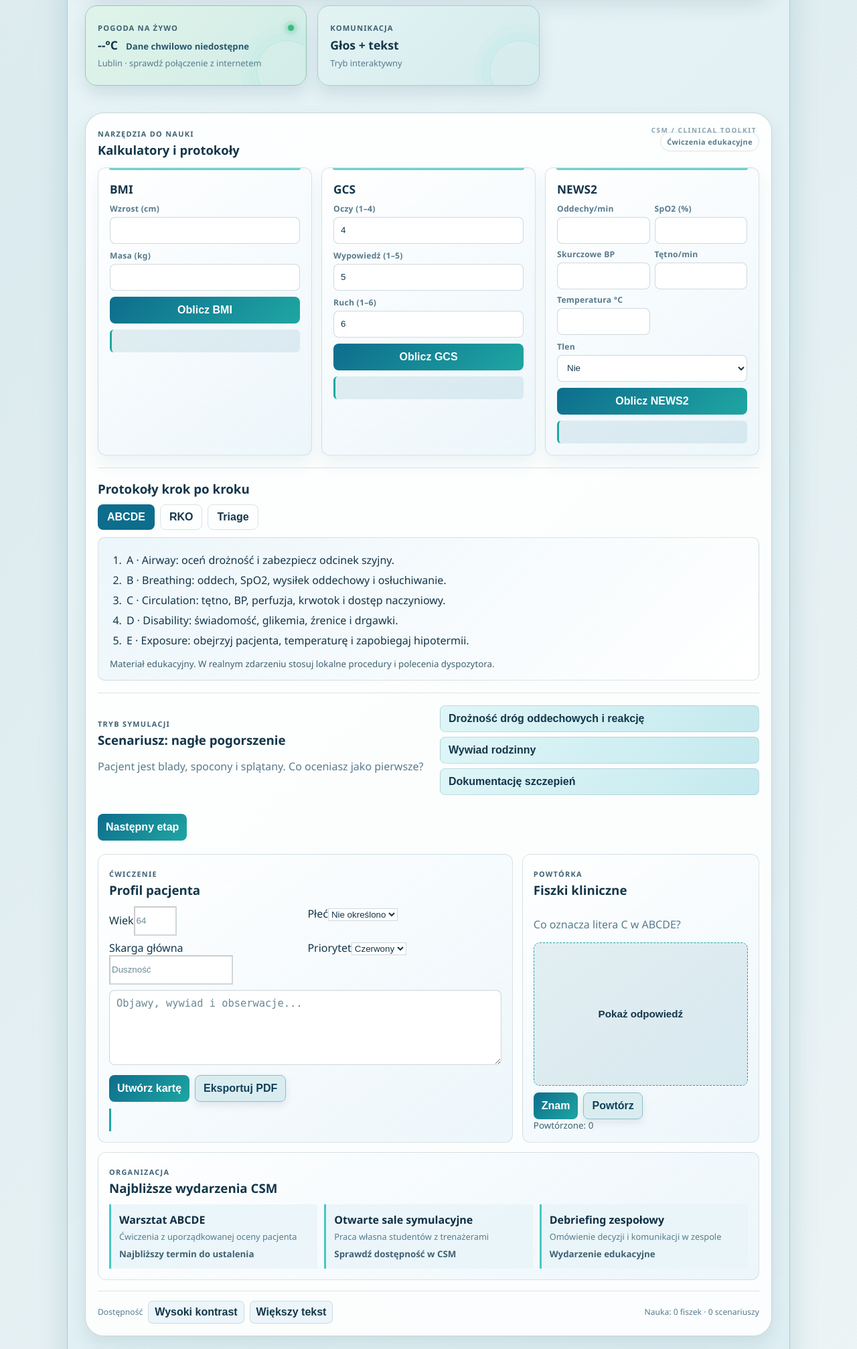
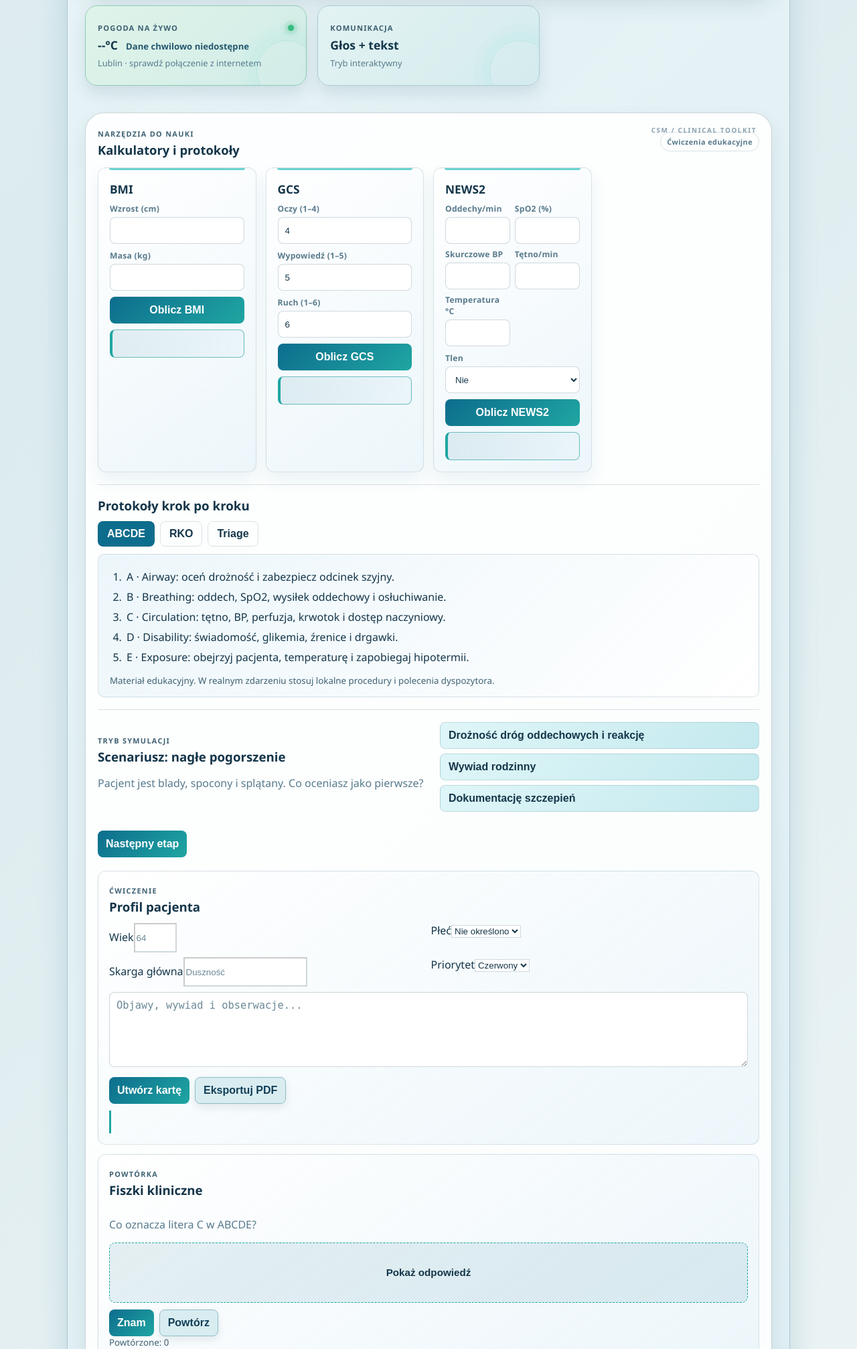
Before and after one commit to coobadzik2-hub/CSMek-Ai, a FastAPI app: page / in a window 1280 px wide. Shown: the part 2453-4467 px from the top of the page at 67% size. Run offline with FastAPI, Linux system fonts and the light colour scheme; data that the repository does not hold is empty.

Commit message:
Enhance patient profile and tool interactions

```diff
--- a/web_app/static/styles.css
+++ b/web_app/static/styles.css
@@ -156,8 +156,13 @@ button, input, textarea { min-height: 44px; }
 .clinical-tools { order: 4; position: relative; margin-top: 18px; overflow: hidden; }
 .clinical-tools::before { content: "CSM / CLINICAL TOOLKIT"; position: absolute; top: 18px; right: 22px; color: var(--muted); font-size: .62rem; font-weight: 800; letter-spacing: .16em; opacity: .7; }
 .tool-disclaimer { padding: 6px 9px; border: 1px solid var(--line); border-radius: 999px; color: var(--muted); font-size: .68rem; font-weight: 700; letter-spacing: .04em; }
-.tool-grid { display: grid; grid-template-columns: repeat(3, minmax(0, 1fr)); gap: 14px; }
-.tool-card { position: relative; display: grid; gap: 9px; align-content: start; padding: 17px; border: 1px solid var(--line); border-radius: 12px; background: linear-gradient(145deg, var(--panel-strong), var(--panel-soft)); box-shadow: 0 12px 24px rgba(14, 109, 141, .08); }
+.tool-grid { display: grid; grid-template-columns: repeat(4, minmax(0, 1fr)); gap: 14px; }
+.tool-card, .patient-card, .flashcard-card, .events-card { animation: toolCardIn .55s cubic-bezier(.2,.75,.25,1) both; }
+.tool-card { position: relative; display: grid; gap: 9px; align-content: start; padding: 17px; border: 1px solid var(--line); border-radius: 12px; background: linear-gradient(145deg, var(--panel-strong), var(--panel-soft)); box-shadow: 0 12px 24px rgba(14, 109, 141, .08); transition: transform .22s ease, border-color .22s ease, box-shadow .22s ease, background .22s ease; }
+.tool-card:nth-child(2) { animation-delay: .06s; }
+.tool-card:nth-child(3) { animation-delay: .12s; }
+.tool-card:nth-child(4) { animation-delay: .18s; }
+.tool-card:hover, .patient-card:hover, .flashcard-card:hover, .events-card:hover { transform: translateY(-4px); border-color: var(--accent-strong); box-shadow: 0 18px 34px rgba(14, 109, 141, .17), 0 0 0 3px var(--primary-soft); }
 .tool-card::after { content: ""; position: absolute; top: 0; left: 16px; right: 16px; height: 3px; border-radius: 0 0 4px 4px; background: var(--accent); opacity: .8; }
 .tool-card h3, .protocols-block h3, .scenario-block h3 { margin: 0; }
 .tool-card h3 { padding-top: 3px; color: var(--primary-dark); font-size: 1.08rem; }
@@ -166,7 +171,7 @@ button, input, textarea { min-height: 44px; }
 .tool-card input:focus, .tool-card select:focus, .library-search:focus { border-color: var(--accent-strong); box-shadow: 0 0 0 3px var(--primary-soft); }
 .tool-card button, .scenario-block button { min-height: 40px; border: 0; border-radius: 8px; padding: 8px 12px; background: linear-gradient(135deg, var(--primary), var(--accent-strong)); color: white; font-weight: 800; cursor: pointer; transition: transform .18s ease, filter .18s ease; }
 .tool-card button:hover, .scenario-block button:hover { filter: brightness(1.08); transform: translateY(-1px); }
-.tool-card output { display: flex; align-items: center; min-height: 34px; padding: 8px 10px; border-left: 3px solid var(--accent-strong); border-radius: 6px; background: var(--primary-soft); color: var(--text); font-size: .78rem; font-weight: 700; }
+.tool-card output { display: flex; align-items: center; min-height: 42px; padding: 9px 12px; border: 1px solid color-mix(in srgb, var(--accent-strong) 55%, var(--line)); border-left: 4px solid var(--accent-strong); border-radius: 8px; background: linear-gradient(100deg, var(--primary-soft), var(--panel-soft)); color: var(--text); font-size: .82rem; font-weight: 800; letter-spacing: .01em; box-shadow: inset 0 1px 0 rgba(255,255,255,.28); }
 .tool-two-column { display: grid; grid-template-columns: repeat(2, minmax(0, 1fr)); gap: 7px; }
 .protocols-block, .scenario-block { margin-top: 18px; padding-top: 18px; border-top: 1px solid var(--line); }
 .protocol-tabs { display: flex; flex-wrap: wrap; gap: 8px; margin: 11px 0; }
@@ -183,7 +188,7 @@ button, input, textarea { min-height: 44px; }
 .scenario-options button { background: var(--button-secondary); color: var(--text); border: 1px solid var(--line); text-align: left; }
 .scenario-options button:hover { border-color: var(--accent-strong); }
 .tool-feedback { flex-basis: 100%; margin: 0; color: var(--muted); }
-.patient-training-grid { display: grid; grid-template-columns: minmax(0, 1.4fr) minmax(280px, .8fr); gap: 14px; margin-top: 18px; }
+.patient-training-grid { display: grid; grid-template-columns: minmax(0, 1fr); gap: 14px; margin-top: 18px; }
 .patient-card, .flashcard-card, .events-card { padding: 16px; border: 1px solid var(--line); border-radius: 12px; background: linear-gradient(145deg, var(--panel-strong), var(--panel-soft)); }
 .tool-section-heading { margin-bottom: 12px; }
 .tool-section-heading h3 { margin: 0; }
@@ -204,10 +209,13 @@ button, input, textarea { min-height: 44px; }
 .accessibility-bar { display: flex; flex-wrap: wrap; align-items: center; gap: 8px; margin-top: 16px; padding-top: 14px; border-top: 1px solid var(--line); color: var(--muted); font-size: .76rem; }
 .accessibility-bar button { min-height: 34px; border: 1px solid var(--line); border-radius: 7px; padding: 6px 9px; background: var(--panel-soft); color: var(--text); cursor: pointer; }
 .accessibility-bar span:last-child { margin-left: auto; }
+@keyframes toolCardIn { from { opacity: 0; transform: translateY(12px); } to { opacity: 1; transform: translateY(0); } }
+@media (prefers-reduced-motion: reduce) { .tool-card, .patient-card, .flashcard-card, .events-card { animation: none; transition: none; } }
 body.high-contrast { --line: rgba(0, 0, 0, .42); --muted: #264657; --text: #061923; }
 body.dark-mode.high-contrast { --line: rgba(255, 255, 255, .5); --muted: #e2f7ff; --text: #ffffff; }
 body.large-text { font-size: 1.08em; }
 @media print { body { background: white; padding: 0; } body > *:not(.app-shell), .topbar-actions, .clinical-tools > *:not(.patient-training-grid), .patient-training-grid > *:not(.patient-card) { display: none !important; } .app-shell { width: 100%; border: 0; box-shadow: none; } .patient-card { display: block !important; } }
+@media (max-width: 1100px) { .tool-grid { grid-template-columns: repeat(2, minmax(0, 1fr)); } }
 @media (max-width: 900px) { .clinical-tools::before { display: none; } .tool-grid { grid-template-columns: 1fr; } }
 @media (max-width: 760px) { .patient-training-grid, .events-list { grid-template-columns: 1fr; } .accessibility-bar span:last-child { width: 100%; margin-left: 0; } }
 @media (max-width: 760px) { .medical-background-symbols { display: none; } }
```
